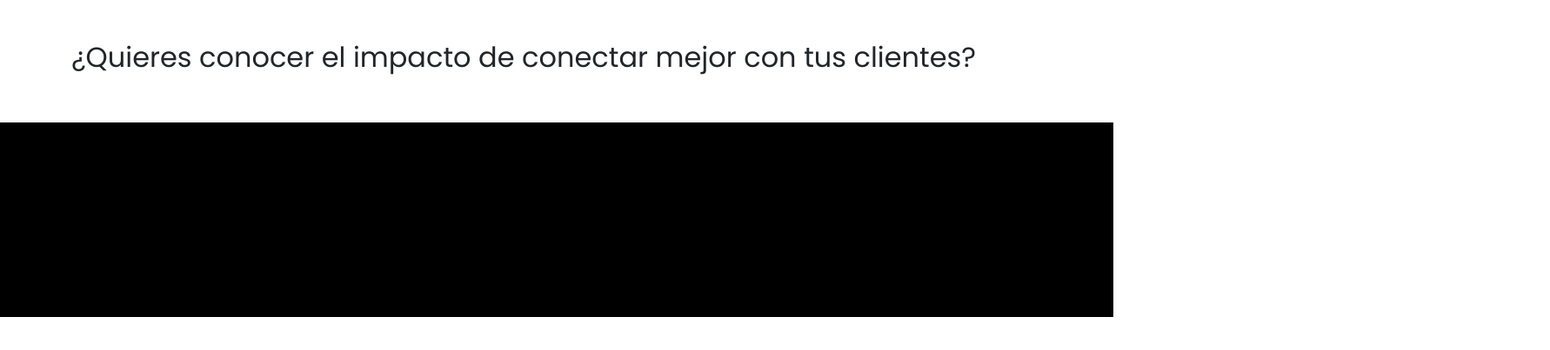
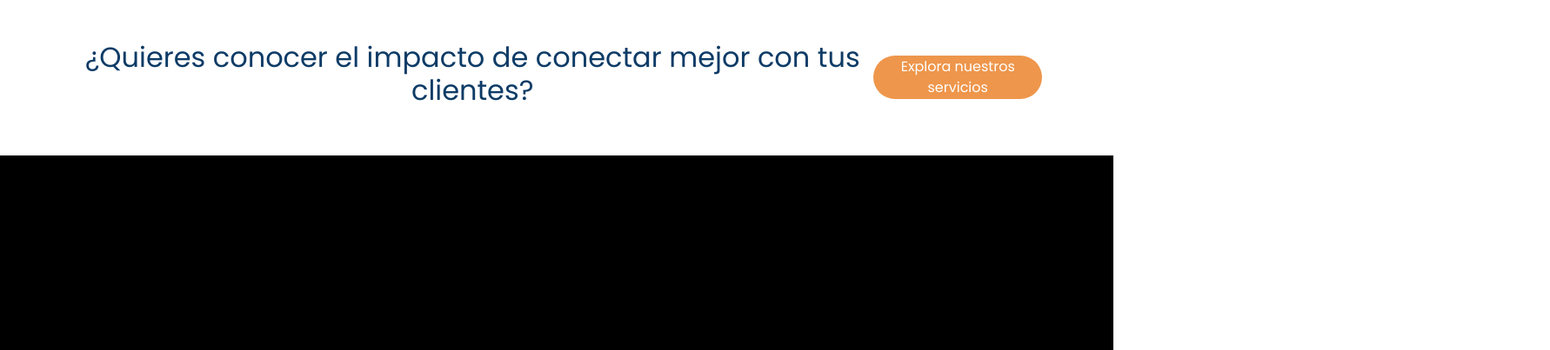
Before and after one commit to NikaMonroes/landev, a plain HTML site: page index.html in a window 1280 px wide. Shown: the part 1455-1858 px from the top of the page at 87% size, 1782 px wide, since content can reach past the window. Before the commit the page ends 1820 px from the top, so only its background shows below. Drawn offline with nearby package versions, Linux system fonts and the light colour scheme.

Commit message:
modificaciones Tina

```diff
--- a/css/styles.css
+++ b/css/styles.css
@@ -147,6 +147,24 @@ video {
 }
 
 
+.textend{
+    color: #0D3B66;
+    border-radius: 150px;
+    text-align: center;
+
+
+
+}
+
+.ens { /* boton para explorar servicios */
+    background-color: #EE964B;
+    color: #ffff;
+    border-radius: 50px;
+    border: none;
+    text-align: center;
+}
+
+
 footer {
     background-color: black ;
     color: rgb(255, 255, 255);
--- a/index.html
+++ b/index.html
@@ -20,19 +20,15 @@
             <img src="img/logo.png" alt="Logo" width="150">
         </div>
 
+         <!--menu============================-->
+
         <nav class="menu">
             <ul>
-<<<<<<< HEAD:index.html
                 <li><a href="/index.html">Inicio</a></li>
                 <li><a href="/servicios.html">Servicios</a></li>
                 <li><a href="/nosotros.html">Nosotros</a></li>
                 <li><a href="contacto.html">Contacto</a></li>
-=======
-                <li><a href="#">Inicio</a></li>
-                <li><a href="#">Servicios</a></li>
-                <li><a href="#">Nosotros</a></li>
-                <li><a href="#">Contacto</a></li>
->>>>>>> 703e08511d40ece5956d12f621331a47c6fde1fc:landev/index.html
+
             </ul>
         </nav>
 
@@ -108,13 +104,16 @@
 
         <section class="container d-flex justify-content-between align-items-center my-5">
 
-            <h2 class="text-end">¿Quieres conocer el impacto de conectar mejor con tus clientes?</h2>
-            <div class="d-flex justify-content-between">
+           <div>
+             <h2 class="textend">¿Quieres conocer el impacto de conectar mejor con tus clientes?</h2>
+             </div>
+             <button href="#servicios" class="ens">Explora nuestros servicios</button>
+             </div>
 
         </section>
 
         <footer>
-            <div class="d-flex justify-content-between">
+            <div class="d-flex justify-content-between - d-flex left">
                 <div>
                     <a href="#" class="text-black me-3"><i class="fab fa-instagram"></i></a>
                     <a href="#" class="text-black me-3"><i class="fab fa-facebook"></i></a>
```
